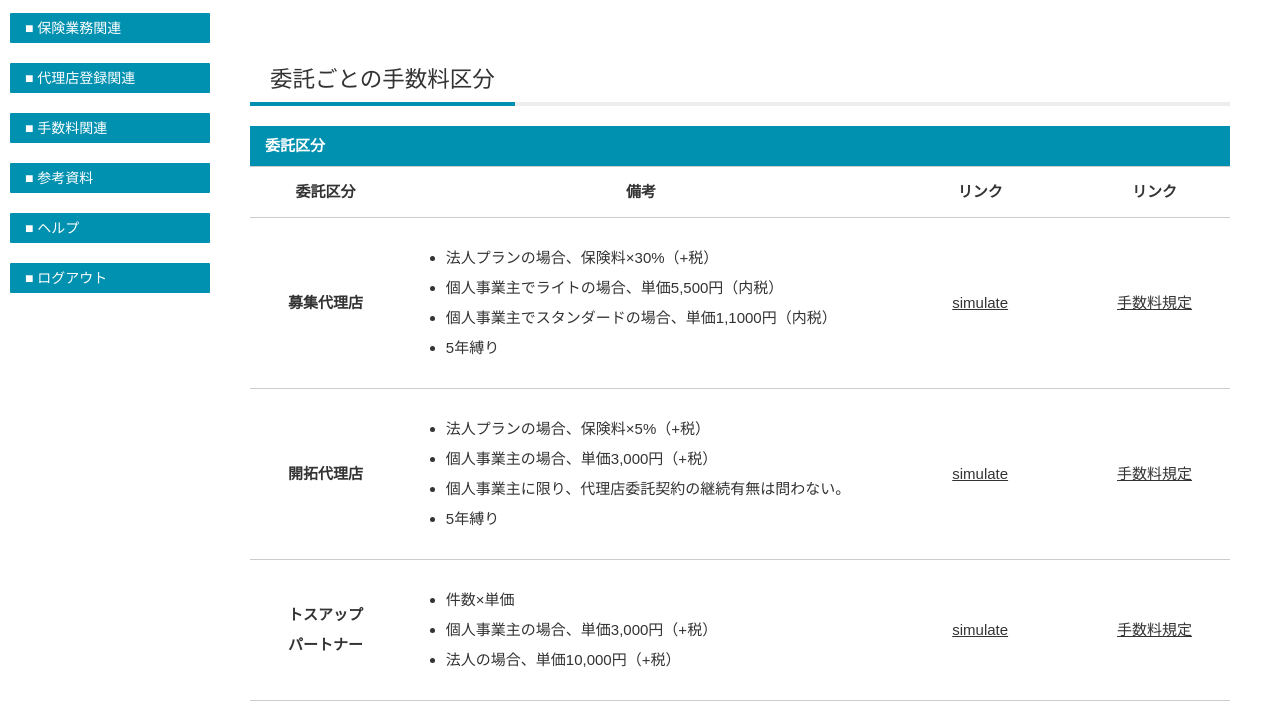
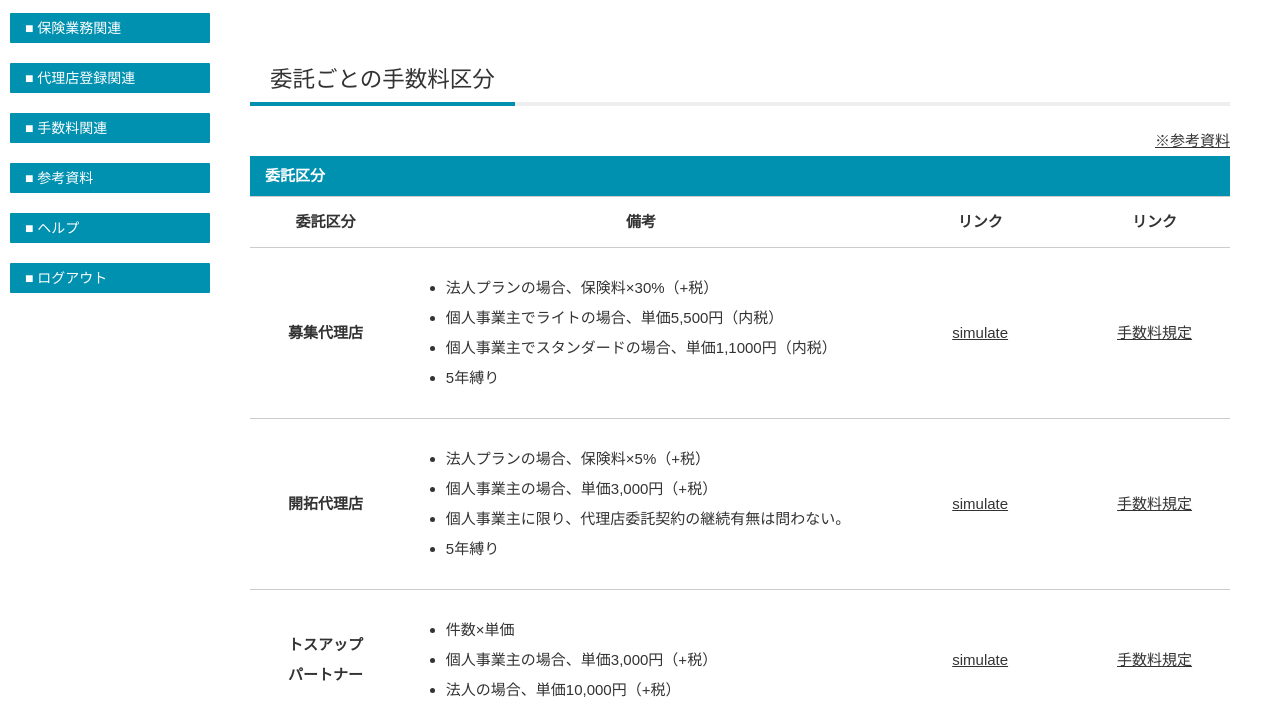
Before and after one commit to asiro-ssi/inside_company, a plain HTML site: page 3c94c0b1c3ce114c39b16272a86b47e0ed7de7c13a67b6b93eff0130ccd408f9/commission.html in a window 1280 px wide. Shown: the part 77-800 px from the top of the page. Drawn offline with nearby package versions, Linux system fonts and the light colour scheme.

Commit message:
Update commission.html

```diff
--- a/3c94c0b1c3ce114c39b16272a86b47e0ed7de7c13a67b6b93eff0130ccd408f9/commission.html
+++ b/3c94c0b1c3ce114c39b16272a86b47e0ed7de7c13a67b6b93eff0130ccd408f9/commission.html
@@ -34,6 +34,7 @@
 
 <section>
 <h2>委託ごとの手数料区分</h2>
+<a href="https://docs.google.com/presentation/d/1GRmrOUiOCYmwDJUyL6CHymIi7-tMPE1igIjBn1S1mSk/" target="_blank" style="display: block; unicode-bidi: isolate; text-align: right;">※参考資料</a>
 <table class="ta1">
  <caption>委託区分</caption>
  <tr>
```
